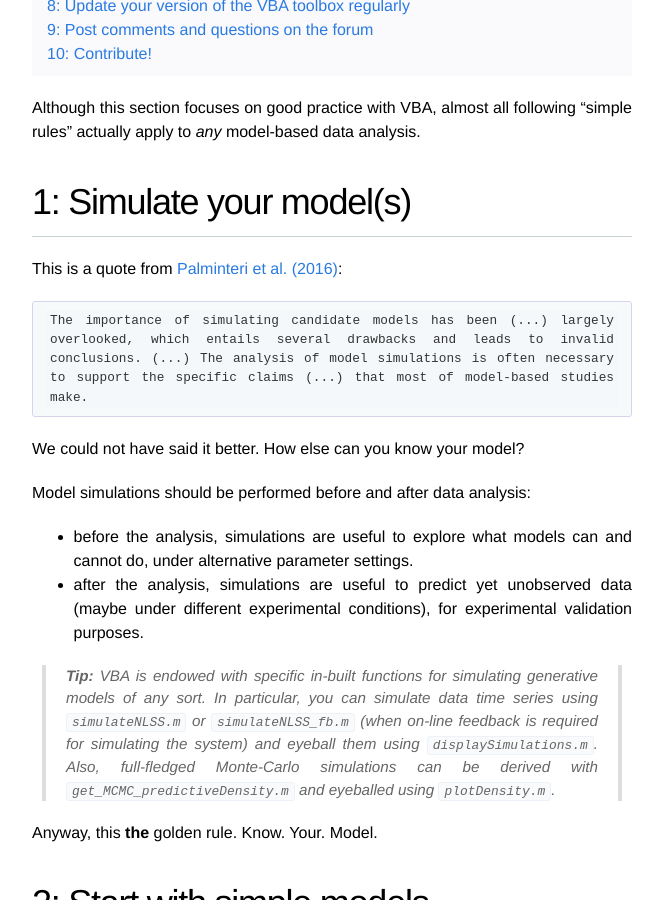
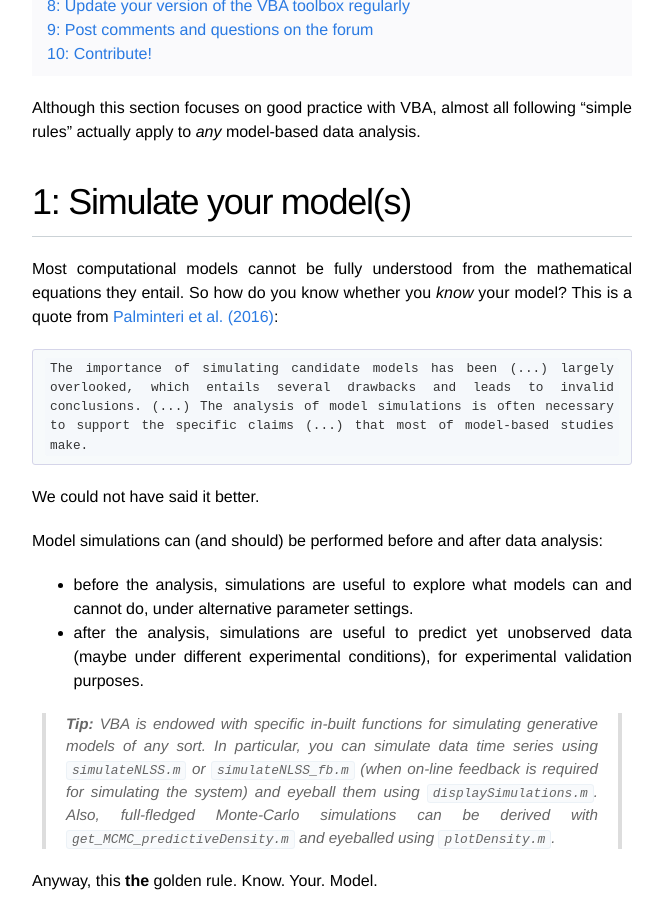
Before and after one commit to MBB-team/VBA-toolbox, a Jekyll site: the page built from _wiki/10-simple-rules.md, in a window 1280 px wide and 900 px high, scrolled down 399 px. Shown: the whole window, without its empty margins (308-971 px from the left). Built offline with Jekyll 4.4.1, drawn with Linux system fonts in a browser that asks for light colours; nearby versions of some CDN libraries.

Commit message:
Update 10-simple-rules.md

````diff
--- a/_wiki/10-simple-rules.md
+++ b/_wiki/10-simple-rules.md
@@ -8,15 +8,15 @@ Although this section focuses on good practice with VBA, almost all following "s
 
 # 1: Simulate your model(s)
 
-This is a quote from [Palminteri et al. (2016)](http://www.biorxiv.org/content/early/2016/10/07/079798):
+Most computational models cannot be fully understood from the mathematical equations they entail. So how do you know whether you *know* your model? This is a quote from [Palminteri et al. (2016)](http://www.biorxiv.org/content/early/2016/10/07/079798):
 
 ```
 The importance of simulating candidate models has been (...) largely overlooked, which entails several drawbacks and leads to invalid conclusions. (...) The analysis of model simulations is often necessary to support the specific claims (...) that most of model-based studies make.
 ```
 
-We could not have said it better. How else can you know your model?
+We could not have said it better.
 
-Model simulations should be performed before and after data analysis:
+Model simulations can (and should) be performed before and after data analysis:
 
 - before the analysis, simulations are useful to explore what models can and cannot do, under alternative parameter settings.
 - after the analysis, simulations are useful to predict yet unobserved data (maybe under different experimental conditions), for experimental validation purposes.
````
